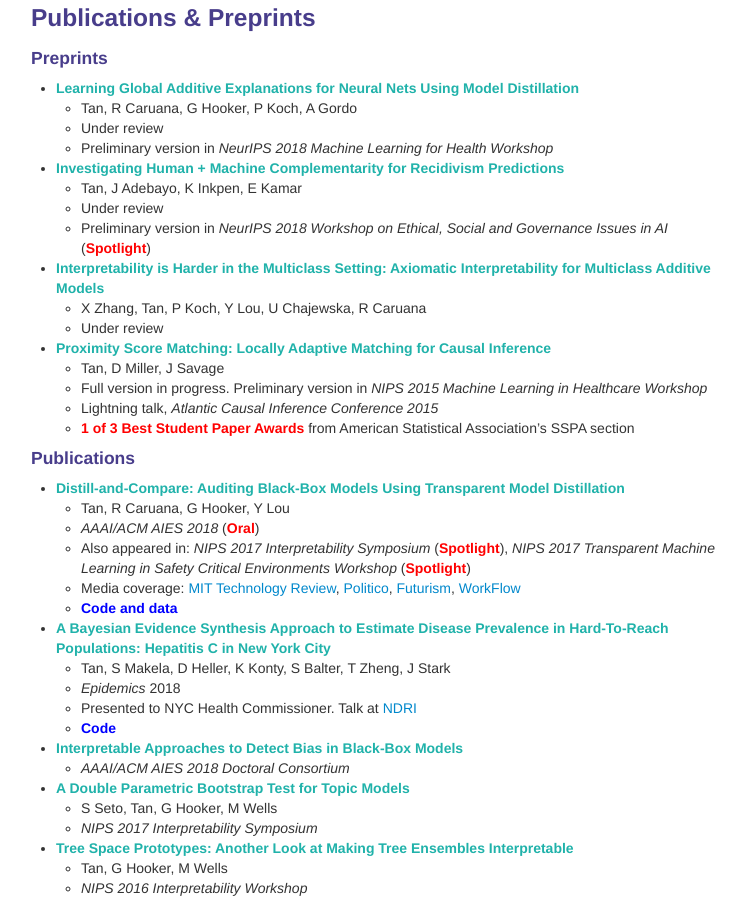
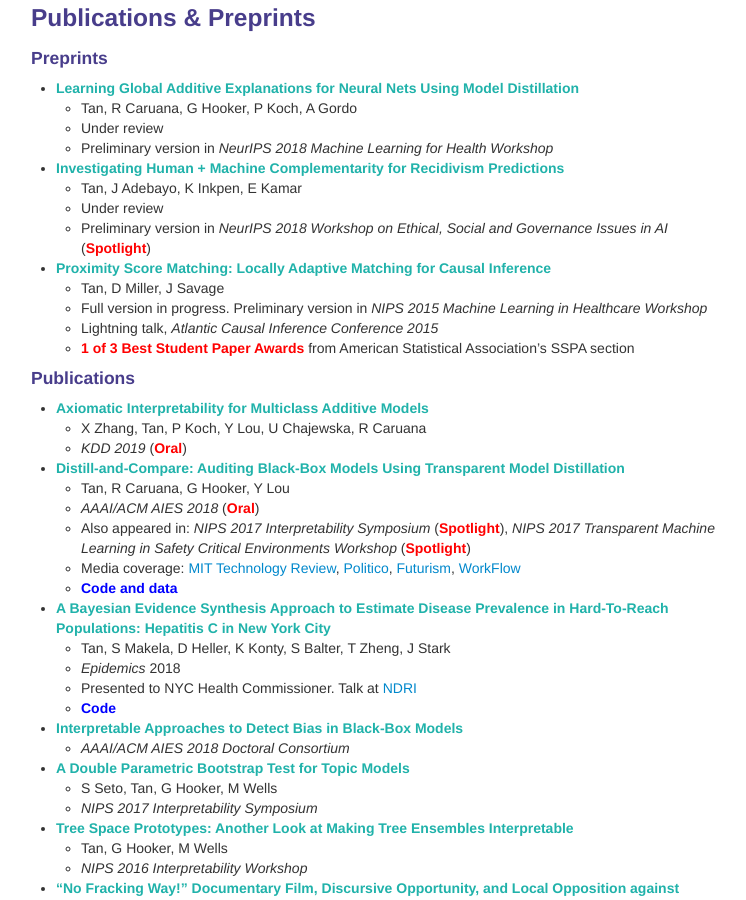
Before and after one commit to shftan/shftan.github.io, a Jekyll site: the page built from index.md, in a window 1280 px wide and 900 px high, scrolled down 863 px. Shown: the whole window, without its empty margins (259-1005 px from the left). Built offline with Jekyll 4.4.1, drawn with Linux system fonts in a browser that asks for light colours.

Commit message:
Update index.md

```diff
--- a/index.md
+++ b/index.md
@@ -57,15 +57,15 @@ For older news, click <a class="paper" href="oldernews.html">here</a>.
    - Tan, J Adebayo, K Inkpen, E Kamar
    - Under review
    - Preliminary version in _NeurIPS 2018 Workshop on Ethical, Social and Governance Issues in AI_ (<span class="highlight">Spotlight</span>)
-- <a class="paper" href="https://arxiv.org/abs/1810.09092">Interpretability is Harder in the Multiclass Setting: Axiomatic Interpretability for Multiclass Additive Models</a>
-   - X Zhang, Tan, P Koch, Y Lou, U Chajewska, R Caruana
-   - Under review
 - <span class="paper">Proximity Score Matching: Locally Adaptive Matching for Causal Inference</span>
    - Tan, D Miller, J Savage
    - Full version in progress. Preliminary version in _NIPS 2015 Machine Learning in Healthcare Workshop_
    - Lightning talk, _Atlantic Causal Inference Conference 2015_
    - <span class="highlight">1 of 3 Best Student Paper Awards</span> from American Statistical Association's SSPA section
 <h4>Publications</h4>
+- <a class="paper" href="https://arxiv.org/abs/1810.09092">Axiomatic Interpretability for Multiclass Additive Models</a>
+   - X Zhang, Tan, P Koch, Y Lou, U Chajewska, R Caruana
+   - _KDD 2019_ (<span class="highlight">Oral</span>)
 - <a class="paper" href="https://arxiv.org/abs/1710.06169">Distill-and-Compare: Auditing Black-Box Models Using Transparent Model Distillation</a>
    - Tan, R Caruana, G Hooker, Y Lou
    - _AAAI/ACM AIES 2018_ (<span class="highlight">Oral</span>)
```
